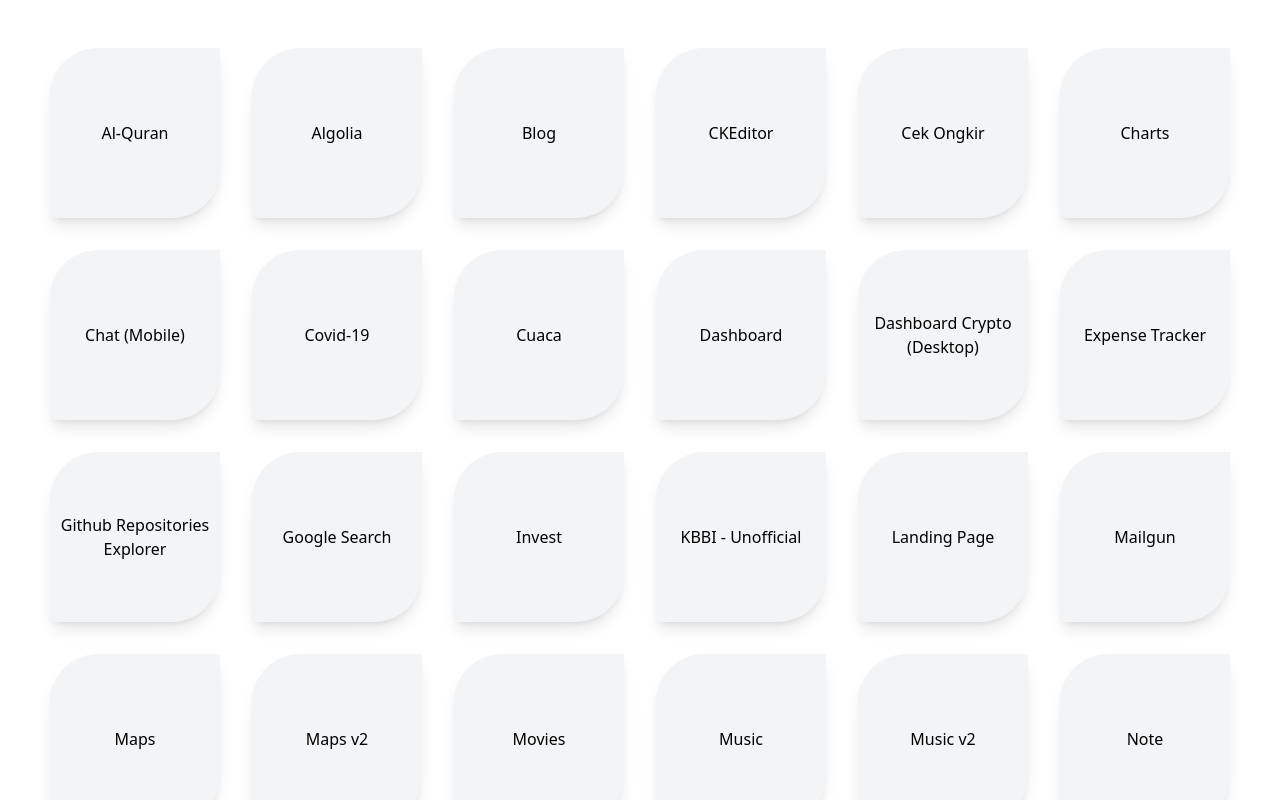
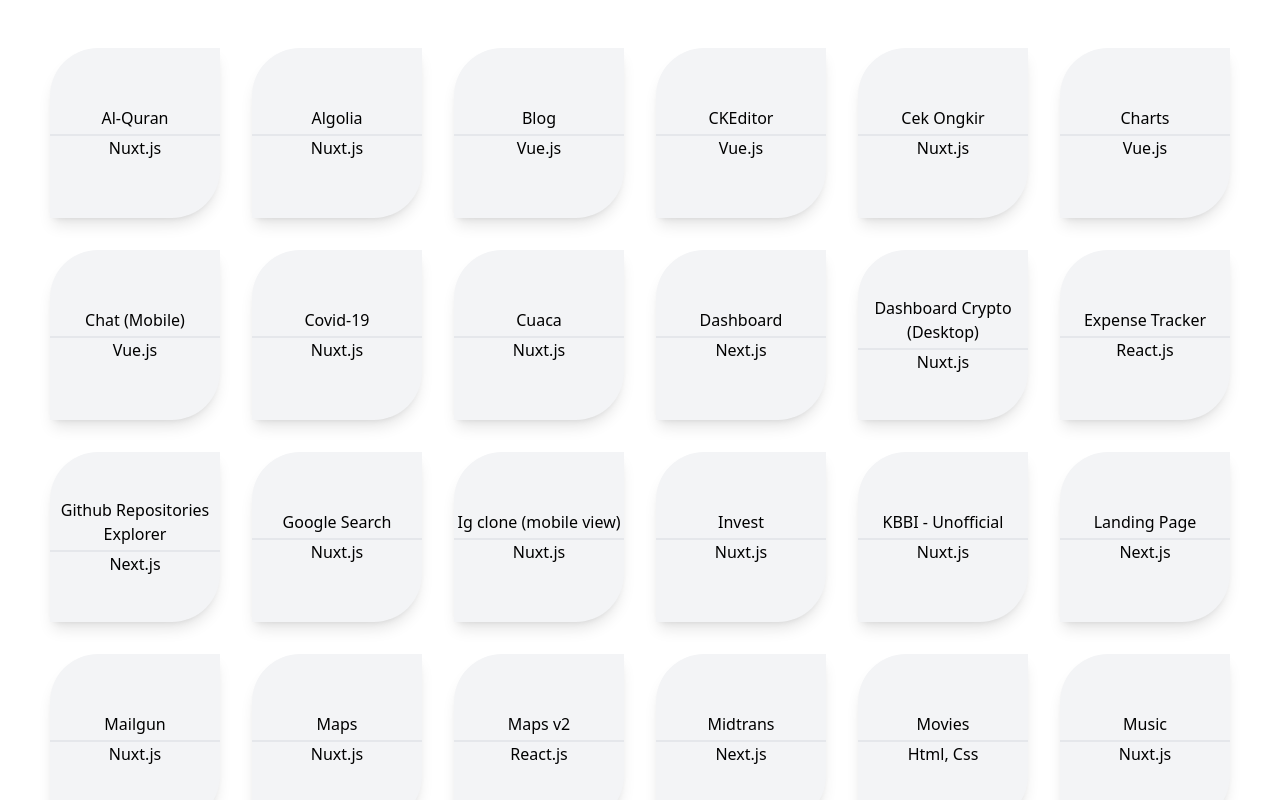
Before and after one commit to ngodingbentar/dashboard-fe, a Nuxt app: page / in a window 1280 px wide. Shown: the top 800 px of the page. Built offline with nearby package versions, Linux system fonts and the light colour scheme.

Commit message:
updated: item

```diff
--- a/components/CardComp.vue
+++ b/components/CardComp.vue
@@ -1,10 +1,15 @@
 <template>
   <div>
     <div class="card bg-gray-100 w-[170px] h-[170px] m-auto flex shadow-lg">
-      <div class="content flex m-auto justify-center items-center">
-        <div class="w-full h-full justify-center flex m-auto">
+      <div class="content flex m-auto justify-center items-center w-full">
+        <div class="w-full h-full justify-center m-auto">
           <!-- <img :src="`/img/${item.icon}.svg`" class="w-[150px] p-4" alt="img" /> -->
-          {{ item.title }}
+          <div class="border-b-2 pb-1">
+            {{ item.title }}
+          </div>
+          <div>
+            {{ item.stack }}
+          </div>
         </div>
       </div>
     </div>
--- a/data/extIndex.json
+++ b/data/extIndex.json
@@ -5,6 +5,7 @@
       "title": "Chat (Mobile)",
       "route" : "https://vue-chat-five.vercel.app/",
       "description": "",
+      "stack": "Vue.js",
       "icon": "chat",
       "type": "ext"
     },
@@ -13,6 +14,7 @@
       "title": "Youtube Downloader",
       "route" : "https://ngodingbentar-downloader.netlify.app",
       "description": "",
+      "stack": "React.js",
       "icon": "cuaca",
       "type": "ext"
     },
@@ -21,6 +23,7 @@
       "title": "Task Management",
       "route" : "https://board-ngodingbentar.vercel.app",
       "description": "",
+      "stack": "Nuxt.js",
       "icon": "cuaca",
       "type": "ext"
     },
@@ -29,6 +32,7 @@
       "title": "Online Store (Aruspinggir)",
       "route" : "http://ap-v3.herokuapp.com/",
       "description": "",
+      "stack": "MERN",
       "icon": "cuaca",
       "type": "ext"
     },
@@ -37,6 +41,7 @@
       "title": "Trello Clone",
       "route" : "https://ngodingbentar-trello.vercel.app/",
       "description": "",
+      "stack": "Next.js",
       "icon": "cuaca",
       "type": "ext"
     },
@@ -45,6 +50,7 @@
       "title": "Open AI",
       "route" : "https://openai-nuxtjs-ten.vercel.app/",
       "description": "",
+      "stack": "Nuxt.js",
       "icon": "cuaca",
       "type": "ext"
     },
@@ -53,6 +59,7 @@
       "title": "Portfolio Glass",
       "route" : "https://portfolio-glass.vercel.app/",
       "description": "",
+      "stack": "Html, Css",
       "icon": "cuaca",
       "type": "ext"
     },
@@ -61,6 +68,7 @@
       "title": "Landing Page",
       "route" : "https://fe-katak-landing.vercel.app/",
       "description": "",
+      "stack": "Next.js",
       "icon": "cuaca",
       "type": "ext"
     },
@@ -69,6 +77,7 @@
       "title": "Maps v2",
       "route" : "https://maps-ngodingbentar.vercel.app/",
       "description": "",
+      "stack": "React.js",
       "icon": "cuaca",
       "type": "ext"
     },
@@ -77,6 +86,7 @@
       "title": "Music v2",
       "route" : "https://music-v2-nextjs.vercel.app/",
       "description": "",
+      "stack": "Next.js",
       "icon": "cuaca",
       "type": "ext"
     },
@@ -85,6 +95,7 @@
       "title": "Expense Tracker",
       "route" : "https://ngodingbentar-catat.netlify.app/",
       "description": "",
+      "stack": "React.js",
       "icon": "cuaca",
       "type": "ext"
     },
@@ -93,6 +104,7 @@
       "title": "Movies",
       "route" : "https://ngodingbentar-film.netlify.app/",
       "description": "",
+      "stack": "Html, Css",
       "icon": "cuaca",
       "type": "ext"
     },
@@ -101,6 +113,7 @@
       "title": "QR Code",
       "route" : "https://qrcode-generator-vue.vercel.app/",
       "description": "",
+      "stack": "Vue.js",
       "icon": "cuaca",
       "type": "ext"
     },
@@ -109,6 +122,7 @@
       "title": "Charts",
       "route" : "https://echarts-vue.vercel.app/",
       "description": "",
+      "stack": "Vue.js",
       "icon": "cuaca",
       "type": "ext"
     },
@@ -117,6 +131,7 @@
       "title": "CKEditor",
       "route" : "https://ckeditor-vue.vercel.app/",
       "description": "",
+      "stack": "Vue.js",
       "icon": "cuaca",
       "type": "ext"
     },
@@ -125,6 +140,7 @@
       "title": "Vue Quill",
       "route" : "https://vue-quill.vercel.app/",
       "description": "",
+      "stack": "Vue.js",
       "icon": "cuaca",
       "type": "ext"
     },
@@ -133,6 +149,7 @@
       "title": "Note",
       "route" : "https://ngodingbentar-notes.vercel.app/",
       "description": "",
+      "stack": "React.js",
       "icon": "cuaca",
       "type": "ext"
     },
@@ -141,6 +158,7 @@
       "title": "SpeechSynthesis",
       "route" : "https://ngodingbentar-speech.netlify.app/",
       "description": "",
+      "stack": "Nuxt.js",
       "icon": "cuaca",
       "type": "ext"
     },
@@ -149,6 +167,7 @@
       "title": "Github Repositories Explorer",
       "route" : "https://nb-github.vercel.app/",
       "description": "",
+      "stack": "Next.js",
       "icon": "cuaca",
       "type": "ext"
     },
@@ -157,6 +176,7 @@
       "title": "Blog",
       "route" : "https://nb-blog-one.vercel.app/blog",
       "description": "",
+      "stack": "Vue.js",
       "icon": "cuaca",
       "type": "ext"
     },
@@ -165,6 +185,16 @@
       "title": "Dashboard",
       "route" : "https://nb-ds.netlify.app/",
       "description": "",
+      "stack": "Next.js",
+      "icon": "cuaca",
+      "type": "ext"
+    },
+    {
+      "id": 121,
+      "title": "Midtrans",
+      "route" : "https://nb-midtrans.netlify.app/",
+      "description": "",
+      "stack": "Next.js",
       "icon": "cuaca",
       "type": "ext"
     }
--- a/data/myindex.json
+++ b/data/myindex.json
@@ -5,6 +5,7 @@
       "title": "Al-Quran",
       "route" : "https://www.thiscode.my.id/agama/islam/",
       "description": "",
+      "stack": "Nuxt.js",
       "icon": "quran",
       "type": "ext"
     },
@@ -13,6 +14,7 @@
       "title": "Cuaca",
       "route" : "https://www.thiscode.my.id/cuaca",
       "description": "",
+      "stack": "Nuxt.js",
       "icon": "cuaca",
       "type": "ext"
     },
@@ -21,6 +23,7 @@
       "title": "Shorten Link",
       "route" : "https://www.thiscode.my.id/shorten",
       "description": "",
+      "stack": "Nuxt.js",
       "icon": "cuaca",
       "type": "ext"
     },
@@ -29,6 +32,7 @@
       "title": "Cek Ongkir",
       "route" : "https://www.thiscode.my.id/cekongkir",
       "description": "",
+      "stack": "Nuxt.js",
       "icon": "ongkir",
       "type": "ext"
     },
@@ -37,6 +41,7 @@
       "title": "Dashboard Crypto (Desktop)",
       "route" : "https://www.thiscode.my.id/crypto",
       "description": "",
+      "stack": "Nuxt.js",
       "icon": "cuaca",
       "type": "ext"
     },
@@ -45,6 +50,7 @@
       "title": "Covid-19",
       "route" : "https://www.thiscode.my.id/covid",
       "description": "",
+      "stack": "Nuxt.js",
       "icon": "cuaca",
       "type": "ext"
     },
@@ -53,6 +59,7 @@
       "title": "Algolia",
       "route" : "https://www.thiscode.my.id/algolia",
       "description": "",
+      "stack": "Nuxt.js",
       "icon": "cuaca",
       "type": "ext"
     },
@@ -61,14 +68,16 @@
       "title": "Mailgun",
       "route" : "https://www.thiscode.my.id/mailgun",
       "description": "",
+      "stack": "Nuxt.js",
       "icon": "cuaca",
       "type": "ext"
     },
     {
       "id": 9,
-      "title": "ig clone (mobile view)",
+      "title": "Ig clone (mobile view)",
       "route" : "https://www.thiscode.my.id/ig",
       "description": "",
+      "stack": "Nuxt.js",
       "icon": "cuaca",
       "type": "ext"
     },
@@ -78,6 +87,7 @@
       "title": "KBBI - Unofficial",
       "route" : "https://www.thiscode.my.id/kbbi",
       "description": "",
+      "stack": "Nuxt.js",
       "icon": "cuaca",
       "type": "ext"
     },
@@ -86,6 +96,7 @@
       "title": "Invest",
       "route" : "https://www.thiscode.my.id/invest",
       "description": "",
+      "stack": "Nuxt.js",
       "icon": "cuaca",
       "type": "ext"
     },
@@ -94,6 +105,7 @@
       "title": "Music",
       "route" : "https://www.thiscode.my.id/music",
       "description": "",
+      "stack": "Nuxt.js",
       "icon": "cuaca",
       "type": "ext"
     },
@@ -102,6 +114,7 @@
       "title": "Maps",
       "route" : "https://www.thiscode.my.id/maps",
       "description": "",
+      "stack": "Nuxt.js",
       "icon": "cuaca",
       "type": "ext"
     },
@@ -110,6 +123,7 @@
       "title": "Google Search",
       "route" : "/google",
       "description": "",
+      "stack": "Nuxt.js",
       "icon": "cuaca",
       "type": "int"
     }
```
